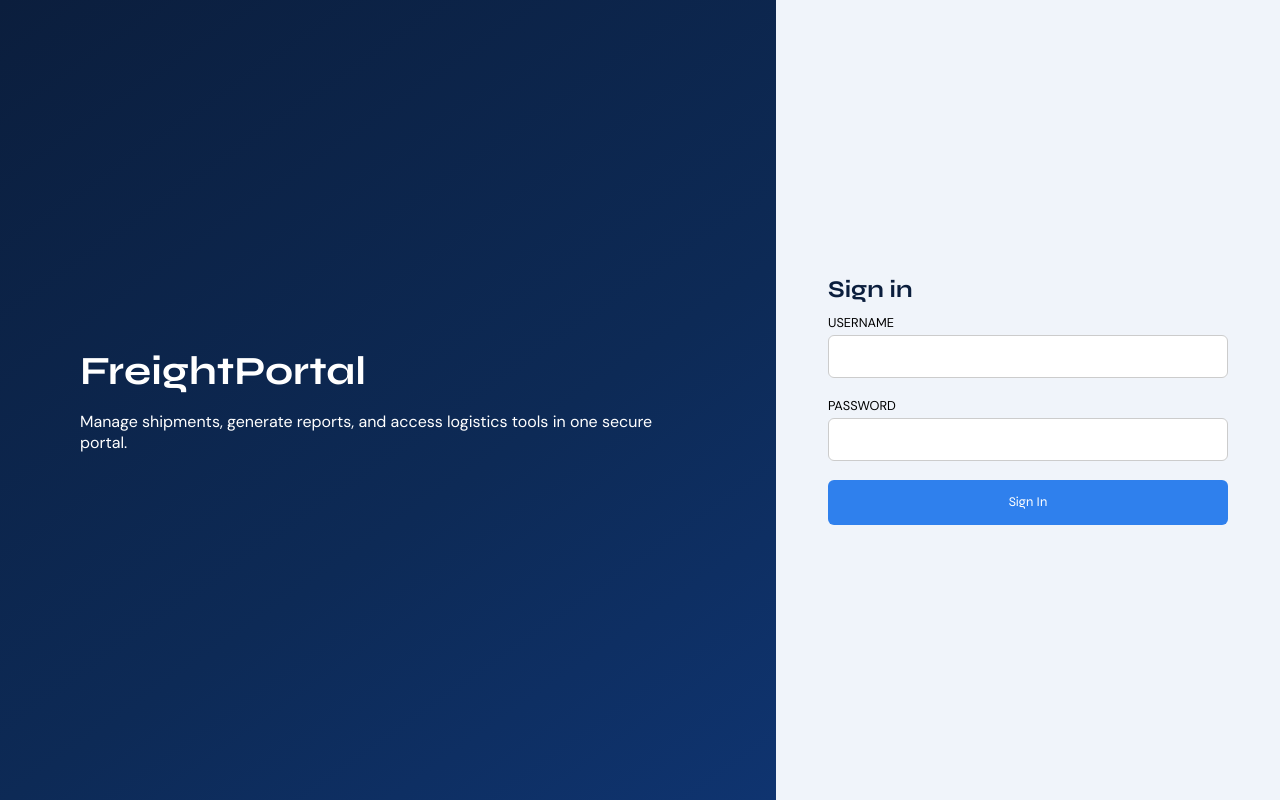
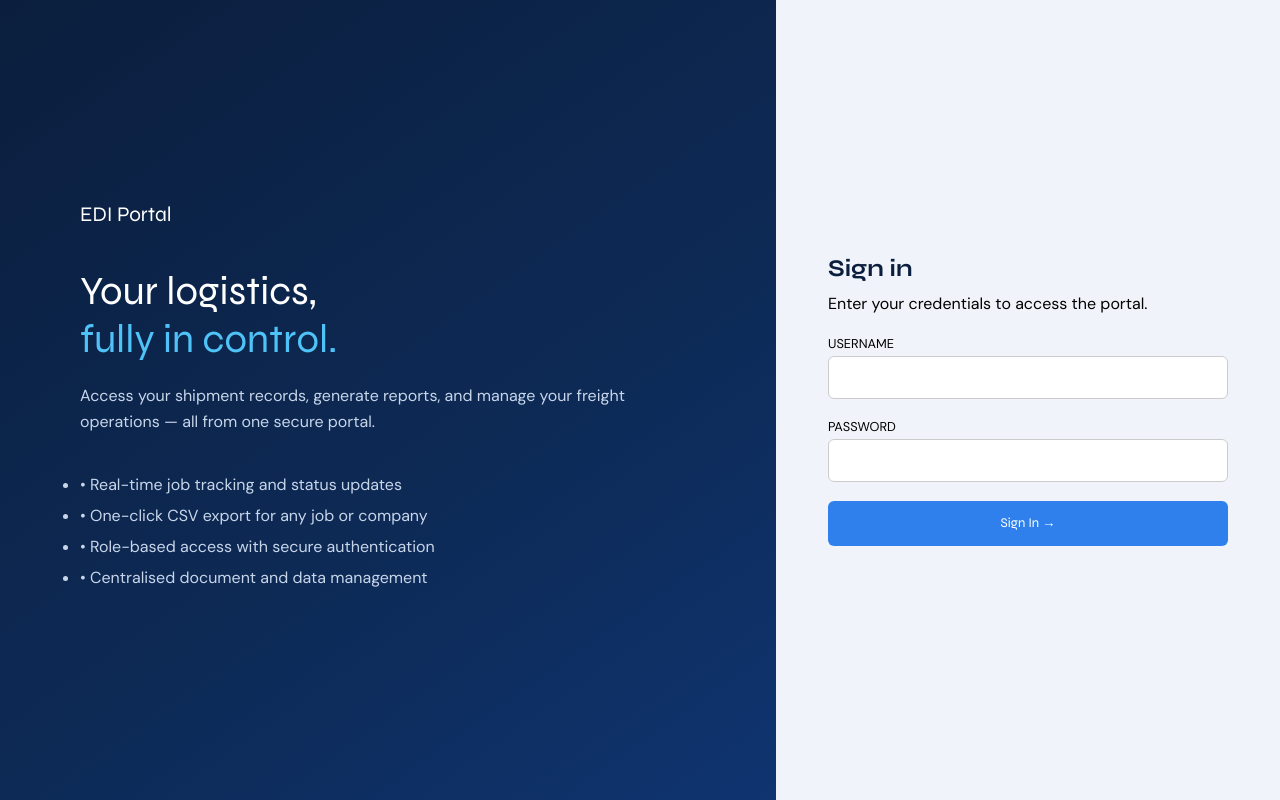
Before and after one commit to xxxtao09-ux/CargoWise_eAdaptor, a FastAPI app: page / in a window 1280 px wide. Run offline with FastAPI, Linux system fonts and the light colour scheme.

Commit message:
Revise login.html for EDI Portal branding and layout
Updated the login page to reflect new branding and features.

```diff
--- a/templates/login.html
+++ b/templates/login.html
@@ -1,9 +1,10 @@
 <!DOCTYPE html>
 <html lang="en">
 <head>
-  <meta charset="UTF-8" />
+<meta charset="UTF-8">
 <meta name="viewport" content="width=device-width, initial-scale=1.0"/>
-  <title>Portal Login</title>
+<title>EDI Portal Login</title>
+
 <link href="https://fonts.googleapis.com/css2?family=Syne:wght@400;600;700;800&family=DM+Sans:wght@300;400;500&display=swap" rel="stylesheet"/>
 
 <style>
@@ -14,7 +15,6 @@
   --accent: #2f80ed;
   --light: #f0f4fa;
   --white: #ffffff;
-      --error: #e05252;
   --silver: #c8d6ea;
 }
 
@@ -24,9 +24,9 @@
   font-family: 'DM Sans', sans-serif;
   display: flex;
   min-height: 100vh;
-      background: var(--navy);
 }
 
+/* LEFT PANEL */
 .brand-panel {
   flex: 1.1;
   background: linear-gradient(145deg, #0b1e3d 0%, #0d2a56 60%, #0f3470 100%);
@@ -37,12 +37,38 @@
   color: white;
 }
 
-    .brand-panel h1 {
+.brand-title {
+  font-family: 'Syne', sans-serif;
+  font-size: 1.3rem;
+  margin-bottom: 40px;
+}
+
+.brand-headline {
   font-family: 'Syne', sans-serif;
   font-size: 2.5rem;
-      margin-bottom: 1rem;
+  margin-bottom: 20px;
 }
 
+.brand-headline span {
+  color: #4fc3f7;
+}
+
+.brand-desc {
+  color: var(--silver);
+  margin-bottom: 25px;
+  line-height: 1.6;
+}
+
+.feature-list {
+  margin-top: 15px;
+}
+
+.feature-list li {
+  margin-bottom: 10px;
+  color: var(--silver);
+}
+
+/* RIGHT PANEL */
 .login-panel {
   flex: .9;
   background: var(--light);
@@ -95,18 +121,46 @@
   background: #1a6fd8;
 }
 
+.error {
+  color: red;
+  margin-bottom: 10px;
+}
 </style>
 </head>
 <body>
 
+<!-- LEFT SIDE -->
 <div class="brand-panel">
-  <h1>FreightPortal</h1>
-  <p>Manage shipments, generate reports, and access logistics tools in one secure portal.</p>
+  <div class="brand-title">EDI Portal</div>
+
+  <div class="brand-headline">
+    Your logistics,<br>
+    <span>fully in control.</span>
   </div>
 
+  <div class="brand-desc">
+    Access your shipment records, generate reports, and manage your freight operations — all from one secure portal.
+  </div>
+
+  <ul class="feature-list">
+    <li>• Real-time job tracking and status updates</li>
+    <li>• One-click CSV export for any job or company</li>
+    <li>• Role-based access with secure authentication</li>
+    <li>• Centralised document and data management</li>
+  </ul>
+</div>
+
+<!-- RIGHT SIDE -->
 <div class="login-panel">
   <div class="login-box">
     <h2>Sign in</h2>
+    <p>Enter your credentials to access the portal.</p>
+    <br>
+
+    {% if error %}
+    <div class="error">{{ error }}</div>
+    {% endif %}
+
     <form method="POST" action="/login">
       <div class="form-group">
         <label>Username</label>
@@ -118,7 +172,7 @@
         <input type="password" name="password" required>
       </div>
 
-      <button class="btn-login">Sign In</button>
+      <button class="btn-login">Sign In →</button>
     </form>
   </div>
 </div>
```
Lines whose indentation alone changed are shown as unchanged.
